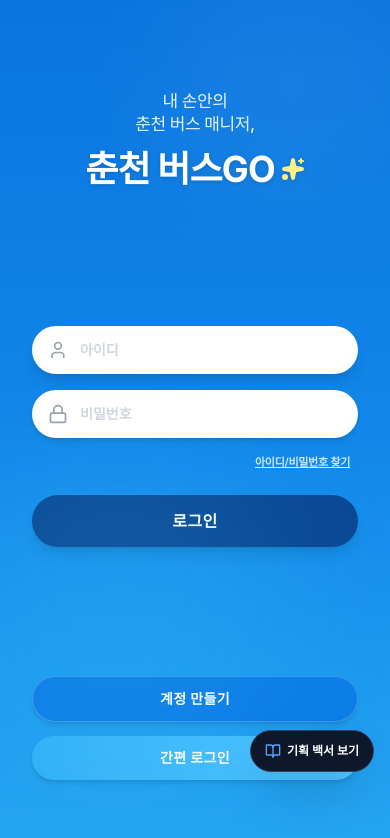
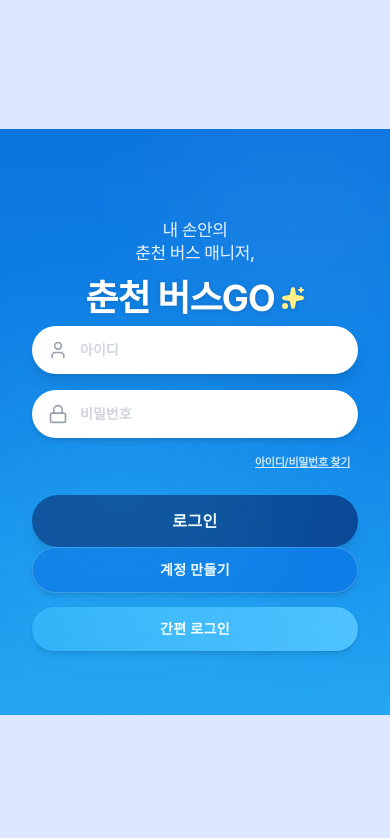
Before and after one commit to jiyoon6911-a11y/ccbusgo, a React (Vite) app: page / in a window 390 px wide. Shown: the top 838 px of the page. Built offline with nearby package versions, Linux system fonts and the light colour scheme.

Commit message:
refactor: remove unused CaseStudyView component
Remove the CaseStudyView component and associated state to clean up the codebase and reduce bundle size.

```diff
--- a/src/App.tsx
+++ b/src/App.tsx
@@ -1,5 +1,5 @@
 import React, { useState, useEffect } from "react";
-import { Bus, Grid, HelpCircle, User, Award, ArrowUp, Calendar, AlertTriangle, CloudSun, Clock, Navigation, Compass, Megaphone, BookOpen, Smartphone } from "lucide-react";
+import { Bus, Grid, HelpCircle, User, Award, ArrowUp, Calendar, AlertTriangle, CloudSun, Clock, Navigation, Compass, Megaphone } from "lucide-react";
 
 // Sub-components
 import LoginView from "./components/LoginView";
@@ -12,7 +12,6 @@ import AnnouncementsView from "./components/AnnouncementsView";
 import ChatbotView from "./components/ChatbotView";
 import MyPageView from "./components/MyPageView";
 import BusMoreView from "./components/BusMoreView";
-import CaseStudyView from "./components/CaseStudyView";
 
 type TabID = "card" | "lost" | "home" | "chat" | "mypage";
 
@@ -29,7 +28,6 @@ export default function App() {
   });
 
   // Current main operational sub-components states
-  const [mobileView, setMobileView] = useState<"app" | "case_study">("app");
   const [activeTab, setActiveTab] = useState<TabID>("home");
   const [selectedStation, setSelectedStation] = useState<string>("한림대학교");
   const [selectedBus, setSelectedBus] = useState<string | null>(null);
@@ -106,26 +104,7 @@ export default function App() {
   };
 
   return (
-    <div className="min-h-screen bg-[#DDE7FF] text-slate-850 flex items-center justify-center p-0 xl:p-8 font-sans overflow-hidden" id="app-root">
-
-      {/* On desktop/wide viewports: Split Grid container. On mobile: Single screen container matching toggled display */}
-      <div className="w-full max-w-7xl mx-auto flex flex-col lg:flex-row items-stretch justify-center h-screen lg:h-[860px] gap-6 lg:bg-slate-950/20 lg:p-6 lg:rounded-[44px] lg:border lg:border-slate-350/20">
-
-        {/* VIEW 1: Case Study Panel.
-            On desktop: stays fixed side-by-side next to the app
-            On mobile: visible ONLY when mobileView is "case_study" */}
-        <div className={`flex-1 h-full lg:rounded-[32px] overflow-hidden border border-slate-800/10 lg:shadow-2xl transition-all duration-300 ${
-          mobileView === "case_study" ? "flex" : "hidden lg:flex"
-        }`}>
-          <CaseStudyView />
-        </div>
-
-        {/* VIEW 2: Actual Interactive Phone Frame & Live Appulator
-            On desktop: always visible next to the case study
-            On mobile: visible ONLY when mobileView is "app" */}
-        <div className={`relative flex items-center justify-center shrink-0 transition-all duration-300 h-full ${
-          mobileView === "app" ? "flex w-full lg:w-auto" : "hidden lg:flex"
-        }`}>
+    <div className="min-h-screen bg-[#DDE7FF] text-slate-850 flex items-center justify-center p-0 md:p-8 font-sans overflow-hidden" id="app-root">
 
       {/* Responsive Mobile Mockup Shell Framing */}
       <div className="relative w-full h-full md:w-[390px] md:h-[844px] bg-slate-100 md:rounded-[44px] md:border-[10px] md:border-slate-800 md:shadow-2xl overflow-hidden flex flex-col transition-all duration-300">
@@ -349,29 +328,5 @@ export default function App() {
           </div>
 
     </div>
-
-      </div>
-
-      {/* Floating Interactive Toggle Switch for touchscreens/mobiles */}
-      <div className="lg:hidden fixed bottom-18 right-4 z-[9999] flex flex-col gap-2">
-        <button
-          onClick={() => setMobileView(mobileView === "app" ? "case_study" : "app")}
-          className="bg-slate-900 border border-slate-700 text-white shadow-2xl px-3.5 py-3 rounded-full flex items-center justify-center gap-1.5 active:scale-95 transition-all cursor-pointer font-black text-xs"
-        >
-          {mobileView === "app" ? (
-            <>
-              <BookOpen className="w-4 h-4 text-blue-400" />
-              <span>기획 백서 보기</span>
-            </>
-          ) : (
-            <>
-              <Smartphone className="w-4 h-4 text-emerald-400" />
-              <span>라이브 앱 체험</span>
-            </>
-          )}
-        </button>
-      </div>
-
-    </div>
   );
 }
```
Lines whose indentation alone changed are shown as unchanged.
